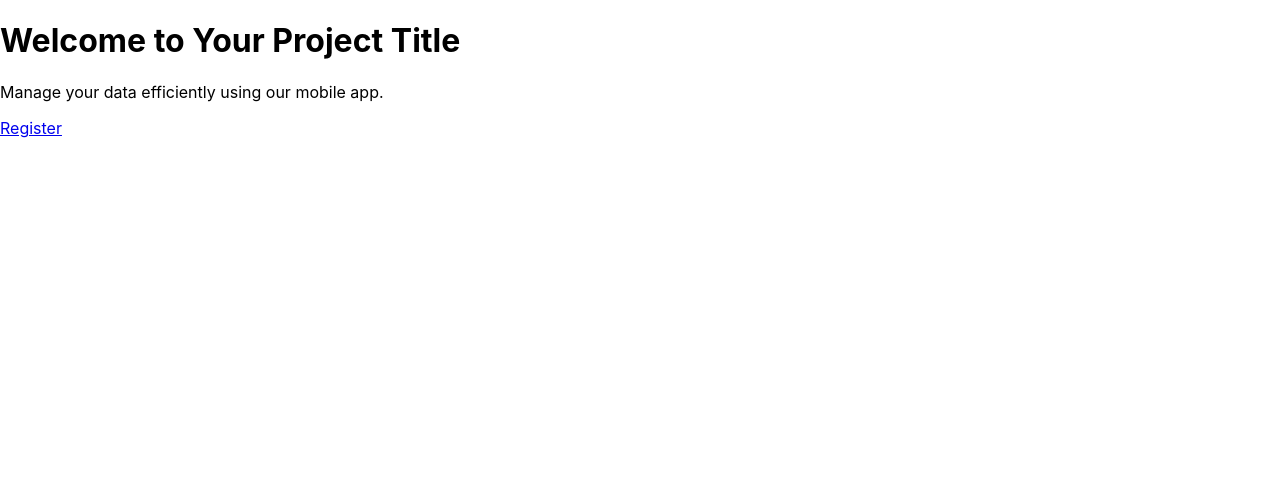
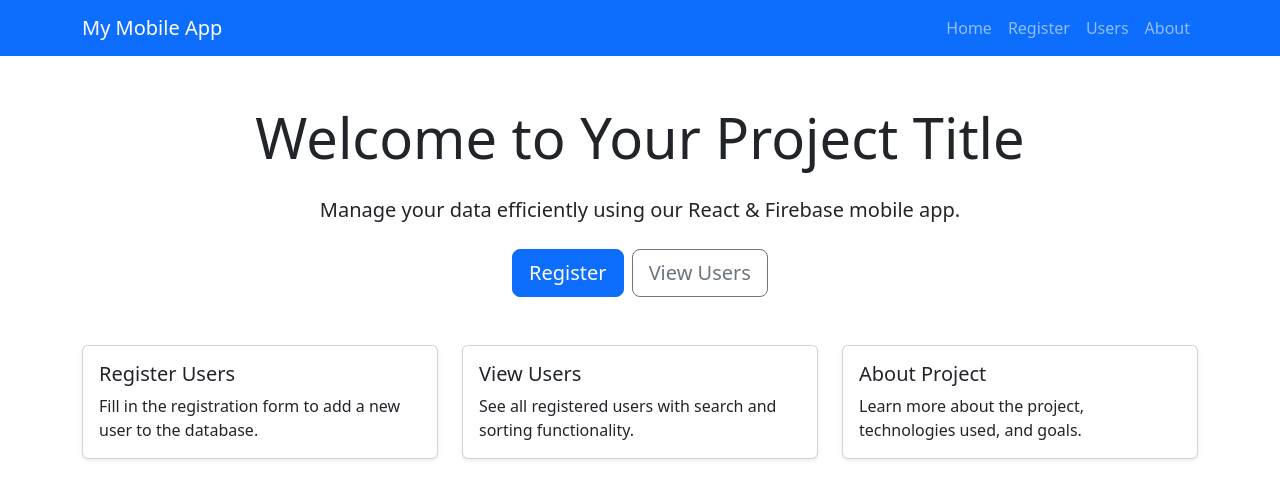
Before and after one commit to Pirasanth23/Mobile-App-Development, a React (Create React App) app: page / in a window 1280 px wide. Shown: the top 498 px of the page. Built offline with nearby package versions, Linux system fonts and the light colour scheme.

Commit message:
Day 8 - Display Firebase data with search and sort functionality

```diff
--- a/package.json
+++ b/package.json
@@ -7,6 +7,7 @@
     "@testing-library/jest-dom": "^6.8.0",
     "@testing-library/react": "^16.3.0",
     "@testing-library/user-event": "^13.5.0",
+    "bootstrap": "^5.3.8",
     "firebase": "^12.1.0",
     "react": "^19.1.1",
     "react-dom": "^19.1.1",
--- a/src/App.js
+++ b/src/App.js
@@ -1,16 +1,20 @@
 import React from 'react';
 import { BrowserRouter as Router, Routes, Route } from 'react-router-dom';
+import Navbar from './components/Navbar';
 import Home from './components/Home';
 import Registration from './components/Registration';
 import About from './components/About';
+import UserList from './components/UserList';
 
 function App() {
   return (
     <Router>
+      <Navbar />
       <Routes>
         <Route path="/" element={<Home />} />
         <Route path="/registration" element={<Registration />} />
         <Route path="/about" element={<About />} />
+        <Route path="/users" element={<UserList />} />
       </Routes>
     </Router>
   );
--- a/src/components/About.js
+++ b/src/components/About.js
@@ -3,9 +3,39 @@ import React from 'react';
 function About() {
   return (
     <div className="container mt-5">
-      <h2>About Your Project Title</h2>
-      <p>This app is developed to demonstrate mobile app skills using React and Firebase.</p>
+      <div className="text-center mb-5">
+        <h2>About This Project</h2>
+        <p className="lead">This app demonstrates React & Firebase skills for managing user data in real-time.</p>
+      </div>
+
+      <div className="row">
+        <div className="col-md-6 mb-3">
+          <div className="card shadow-sm h-100">
+            <div className="card-body">
+              <h5 className="card-title">Technologies Used</h5>
+              <ul className="list-group list-group-flush">
+                <li className="list-group-item">React.js</li>
+                <li className="list-group-item">Firebase Firestore</li>
+                <li className="list-group-item">Bootstrap 5</li>
+                <li className="list-group-item">React Router</li>
+              </ul>
+            </div>
+          </div>
+        </div>
+        <div className="col-md-6 mb-3">
+          <div className="card shadow-sm h-100">
+            <div className="card-body">
+              <h5 className="card-title">Project Goals</h5>
+              <p className="card-text">
+                Build a dynamic registration app where users can submit their information, view all
+                entries, search and sort data, and experience responsive design.
+              </p>
+            </div>
+          </div>
+        </div>
+      </div>
     </div>
   );
 }
+
 export default About;
--- a/src/components/Home.js
+++ b/src/components/Home.js
@@ -4,10 +4,41 @@ import { Link } from 'react-router-dom';
 function Home() {
   return (
     <div className="container mt-5">
-      <h1>Welcome to Your Project Title</h1>
-      <p>Manage your data efficiently using our mobile app.</p>
-      <Link to="/registration" className="btn btn-primary">Register</Link>
+      <div className="text-center">
+        <h1 className="display-4 mb-4">Welcome to Your Project Title</h1>
+        <p className="lead mb-4">Manage your data efficiently using our React & Firebase mobile app.</p>
+        <Link to="/registration" className="btn btn-primary btn-lg me-2">Register</Link>
+        <Link to="/users" className="btn btn-outline-secondary btn-lg">View Users</Link>
+      </div>
+
+      <div className="row mt-5">
+        <div className="col-md-4 mb-3">
+          <div className="card h-100 shadow-sm">
+            <div className="card-body">
+              <h5 className="card-title">Register Users</h5>
+              <p className="card-text">Fill in the registration form to add a new user to the database.</p>
+            </div>
+          </div>
+        </div>
+        <div className="col-md-4 mb-3">
+          <div className="card h-100 shadow-sm">
+            <div className="card-body">
+              <h5 className="card-title">View Users</h5>
+              <p className="card-text">See all registered users with search and sorting functionality.</p>
+            </div>
+          </div>
+        </div>
+        <div className="col-md-4 mb-3">
+          <div className="card h-100 shadow-sm">
+            <div className="card-body">
+              <h5 className="card-title">About Project</h5>
+              <p className="card-text">Learn more about the project, technologies used, and goals.</p>
+            </div>
+          </div>
+        </div>
+      </div>
     </div>
   );
 }
+
 export default Home;
--- /dev/null
+++ b/src/components/Navbar.js
@@ -0,0 +1,33 @@
+import React from 'react';
+import { Link } from 'react-router-dom';
+
+function Navbar() {
+  return (
+    <nav className="navbar navbar-expand-lg navbar-dark bg-primary">
+      <div className="container">
+        <Link className="navbar-brand" to="/">My Mobile App</Link>
+        <button className="navbar-toggler" type="button" data-bs-toggle="collapse" data-bs-target="#navbarNav">
+          <span className="navbar-toggler-icon"></span>
+        </button>
+        <div className="collapse navbar-collapse" id="navbarNav">
+          <ul className="navbar-nav ms-auto">
+            <li className="nav-item">
+              <Link className="nav-link" to="/">Home</Link>
+            </li>
+            <li className="nav-item">
+              <Link className="nav-link" to="/registration">Register</Link>
+            </li>
+            <li className="nav-item">
+              <Link className="nav-link" to="/users">Users</Link>
+            </li>
+            <li className="nav-item">
+              <Link className="nav-link" to="/about">About</Link>
+            </li>
+          </ul>
+        </div>
+      </div>
+    </nav>
+  );
+}
+
+export default Navbar;
--- a/src/components/Registration.js
+++ b/src/components/Registration.js
@@ -11,7 +11,8 @@ function Registration() {
   const handleSubmit = async (e) => {
     e.preventDefault();
 
-    if(name.length < 3){
+    // Validation
+    if(name.trim().length < 3){
       alert("Name must be at least 3 characters");
       return;
     }
@@ -31,10 +32,15 @@ function Registration() {
         phone,
         timestamp: new Date()
       });
+      // Show success message
       setSuccess(true);
+
+      // Clear form
       setName('');
       setEmail('');
       setPhone('');
+
+      // Hide success after 3 seconds
       setTimeout(() => setSuccess(false), 3000);
     } catch (err) {
       console.error("Error adding document: ", err);
@@ -44,28 +50,52 @@ function Registration() {
 
   return (
     <div className="container mt-5">
-      <h2>Register</h2>
-      <form onSubmit={handleSubmit}>
-        <div className="mb-3">
-          <label>Name</label>
-          <input type="text" value={name} onChange={(e)=>setName(e.target.value)} className="form-control"/>
-        </div>
-        <div className="mb-3">
-          <label>Email</label>
-          <input type="email" value={email} onChange={(e)=>setEmail(e.target.value)} className="form-control"/>
-        </div>
-        <div className="mb-3">
-          <label>Phone</label>
-          <input type="text" value={phone} onChange={(e)=>setPhone(e.target.value)} className="form-control"/>
-        </div>
-        <button type="submit" className="btn btn-success">Submit</button>
-      </form>
+      <h2 className="mb-4">Register</h2>
 
       {success && (
-        <div className="alert alert-success mt-3" role="alert">
+        <div className="alert alert-success" role="alert">
           Registration successful!
         </div>
       )}
+
+      <form onSubmit={handleSubmit}>
+        <div className="mb-3">
+          <label className="form-label">Name</label>
+          <input
+            type="text"
+            className="form-control"
+            value={name}
+            onChange={(e) => setName(e.target.value)}
+            placeholder="Enter your name"
+          />
+        </div>
+
+        <div className="mb-3">
+          <label className="form-label">Email</label>
+          <input
+            type="email"
+            className="form-control"
+            value={email}
+            onChange={(e) => setEmail(e.target.value)}
+            placeholder="Enter your email"
+          />
+        </div>
+
+        <div className="mb-3">
+          <label className="form-label">Phone</label>
+          <input
+            type="text"
+            className="form-control"
+            value={phone}
+            onChange={(e) => setPhone(e.target.value)}
+            placeholder="Enter 10-digit phone number"
+          />
+        </div>
+
+        <button type="submit" className="btn btn-success">
+          Submit
+        </button>
+      </form>
     </div>
   );
 }
--- /dev/null
+++ b/src/components/UserList.js
@@ -0,0 +1,80 @@
+import React, { useEffect, useState } from 'react';
+import { db } from '../firebase';
+import { collection, getDocs } from "firebase/firestore";
+
+function UserList() {
+  const [users, setUsers] = useState([]);
+  const [searchTerm, setSearchTerm] = useState("");
+
+  useEffect(() => {
+    const fetchUsers = async () => {
+      try {
+        const querySnapshot = await getDocs(collection(db, "users"));
+        const userData = querySnapshot.docs.map(doc => ({ id: doc.id, ...doc.data() }));
+        setUsers(userData);
+      } catch (err) {
+        console.error("Error fetching users:", err);
+      }
+    };
+    fetchUsers();
+  }, []);
+
+  const filteredUsers = users.filter(user =>
+    user.name.toLowerCase().includes(searchTerm.toLowerCase())
+  );
+
+  const sortBy = (key) => {
+    const sorted = [...users].sort((a, b) =>
+      a[key].toLowerCase() > b[key].toLowerCase() ? 1 : -1
+    );
+    setUsers(sorted);
+  };
+
+  return (
+    <div className="container mt-5">
+      <h2 className="mb-4 text-center">Registered Users</h2>
+
+      <input
+        type="text"
+        placeholder="Search by name"
+        className="form-control mb-3"
+        value={searchTerm}
+        onChange={(e) => setSearchTerm(e.target.value)}
+      />
+
+      <table className="table table-bordered table-hover table-striped shadow-sm">
+        <thead className="table-dark">
+          <tr>
+            <th onClick={() => sortBy("name")} style={{cursor: 'pointer'}}>Name</th>
+            <th onClick={() => sortBy("email")} style={{cursor: 'pointer'}}>Email</th>
+            <th onClick={() => sortBy("phone")} style={{cursor: 'pointer'}}>Phone</th>
+          </tr>
+        </thead>
+        <tbody>
+          {filteredUsers.map(user => (
+            <tr key={user.id}>
+              <td>{user.name}</td>
+              <td>{user.email}</td>
+              <td>{user.phone}</td>
+            </tr>
+          ))}
+        </tbody>
+      </table>
+
+      {/* Mobile Cards */}
+      <div className="d-block d-md-none">
+        {filteredUsers.map(user => (
+          <div className="card mb-3 shadow-sm" key={user.id}>
+            <div className="card-body">
+              <h5 className="card-title">{user.name}</h5>
+              <p className="card-text">Email: {user.email}</p>
+              <p className="card-text">Phone: {user.phone}</p>
+            </div>
+          </div>
+        ))}
+      </div>
+    </div>
+  );
+}
+
+export default UserList;
--- a/src/index.js
+++ b/src/index.js
@@ -3,6 +3,9 @@ import ReactDOM from 'react-dom/client';
 import './index.css';
 import App from './App';
 import reportWebVitals from './reportWebVitals';
+import 'bootstrap/dist/css/bootstrap.min.css';
+import 'bootstrap/dist/js/bootstrap.bundle.min.js'; // optional, for components like modals
+
 
 const root = ReactDOM.createRoot(document.getElementById('root'));
 root.render(
```
Also changed, not shown: 1 other file (tests, documents, lock files or other folders).
